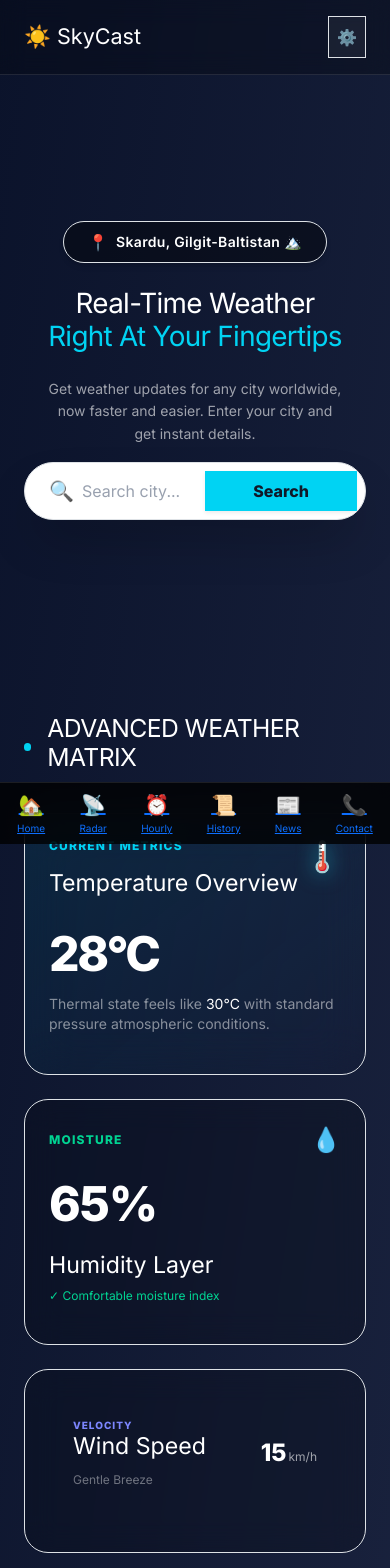
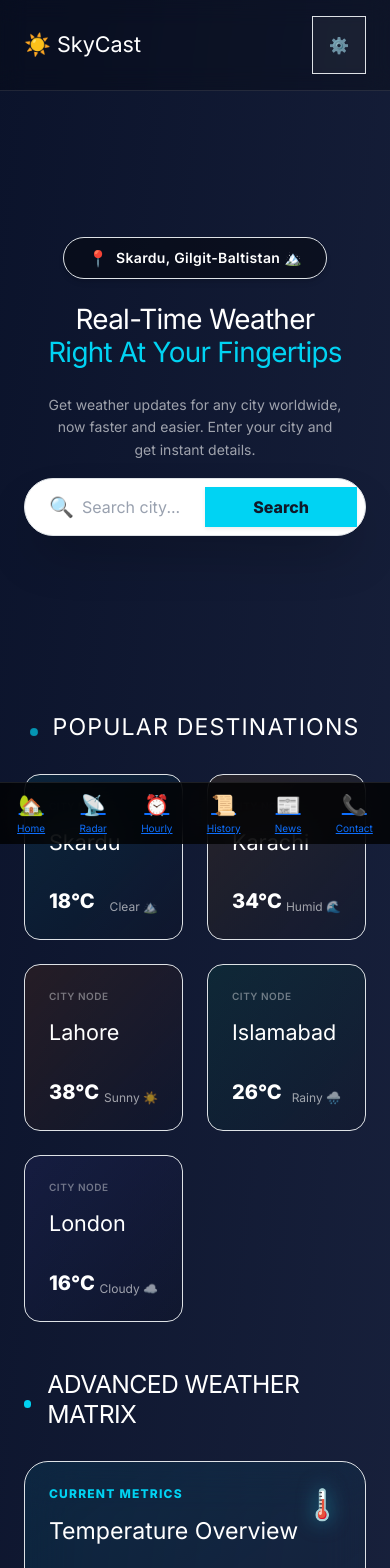
Before and after one commit to kumabbas014-beep/react-class, a React (Vite) app: page / in a window 390 px wide. Shown: the top 1568 px of the page. Built offline with nearby package versions, Linux system fonts and the light colour scheme.

Commit message:
feat: merge top cities section and advanced bento grid into single card component

```diff
--- a/src/App.jsx
+++ b/src/App.jsx
@@ -32,7 +32,7 @@ function App() {
                 </a>
               </li>
               <li>
-                <a className="group text-white/60 no-underline hover:text-white flex items-center gap-1.5 transition-all" href="./Pages/Radar.jsx">
+                <a className="group text-white/60 no-underline hover:text-white flex items-center gap-1.5 transition-all" href="Radar.jsx">
                   <span className="w-0 overflow-hidden opacity-0 group-hover:w-5 group-hover:opacity-100 transition-all duration-300 inline-block text-lg">📡</span>
                   <span>Live Radar</span>
                 </a>
@@ -89,7 +89,7 @@ function App() {
                 </button>
                 <div className="border-t border-white/5 my-1.5"></div>
                 <div className="text-[11px] text-white/40 uppercase font-bold px-3 py-1 tracking-wider">Info</div>
-                <button onClick={() => alert('Created with ❤️ by Kumail Abbas')} className="w-full text-left px-3 py-2 text-sm rounded-xl hover:bg-white/5 transition-colors flex items-center gap-2 text-white">
+                <button onClick={() => alert('Created with ❤️ by Kumail Abbas')} className="w-full text-left px-3 py-2 text-sm rounded-xl hover:bg-white/5 transition-colors flex items-center gap-2 text-white" href="../">
                   🚀 Who Made This?
                 </button>
               </div>
@@ -106,7 +106,7 @@ function App() {
           <div>
             <button
               onClick={() => setIsDropdownOpen(!isDropdownOpen)}
-              className="text-white/80 text-xl bg-white/5 p-2 rounded-full flex items-center justify-center border border-white/5 cursor-pointer">
+              className="text-white/80 text-xl bg-white/5 p-3 rounded-full flex items-center justify-center border border-white/5 cursor-pointer">
               ⚙️
             </button>
 
--- a/src/components/Card.jsx
+++ b/src/components/Card.jsx
@@ -1,18 +1,67 @@
 import React from 'react'
 
 function Card() {
+  // 1. Top Cities Static Data Array
+  const topCities = [
+    { name: "Skardu", temp: "18°C", condition: "Clear 🏔️", bg: "from-cyan-500/10" },
+    { name: "Karachi", temp: "34°C", condition: "Humid 🌊", bg: "from-amber-500/10" },
+    { name: "Lahore", temp: "38°C", condition: "Sunny ☀️", bg: "from-orange-500/10" },
+    { name: "Islamabad", temp: "26°C", condition: "Rainy 🌧️", bg: "from-emerald-500/10" },
+    { name: "London", temp: "16°C", condition: "Cloudy ☁️", bg: "from-indigo-500/10" }
+  ];
+
   return (
-    <div className="container mx-auto px-4 py-12 max-w-5xl">
-      <div className="flex items-center gap-3 mb-8 justify-center lg:justify-start">
+    <div className="container mx-auto px-4 py-8 max-w-5xl">
+
+      {/* ========================================================= */}
+      {/* 🏙️ SECTION 1: TOP CITIES QUICK ACCESS                  */}
+      {/* ========================================================= */}
+      <div className="mb-12">
+        <div className="flex items-center gap-3 mb-6 justify-center lg:justify-start">
+          <span className="h-1.5 w-1.5 rounded-full bg-cyan-400 animate-ping"></span>
+          <h3 className="text-xs font-bold uppercase tracking-wider text-white/50">
+            Popular Destinations
+          </h3>
+        </div>
+
+        {/* Top Cities Responsive Row */}
+        <div className="grid grid-cols-2 sm:grid-cols-3 md:grid-cols-5 gap-4">
+          {topCities.map((city, index) => (
+            <div
+              key={index}
+              className={`bg-linear-to-br ${city.bg} to-transparent bg-black/10 border border-white/5 hover:border-white/20 rounded-2xl p-4 flex flex-col justify-between transition-all duration-300 hover:scale-[1.03] cursor-pointer group`}
+            >
+              <div>
+                <p className="text-[10px] font-semibold text-white/40 uppercase tracking-wider group-hover:text-cyan-400 transition-colors">
+                  City Node
+                </p>
+                <h4 className="text-base font-bold text-white mt-0.5">{city.name}</h4>
+              </div>
+              <div className="mt-4 flex justify-between items-end">
+                <span className="text-xl font-black text-white">{city.temp}</span>
+                <span className="text-xs text-white/60 font-medium">{city.condition}</span>
+              </div>
+            </div>
+          ))}
+        </div>
+      </div>
+
+
+      {/* ========================================================= */}
+      {/* 📊 SECTION 2: ADVANCED WEATHER MATRIX (BENTO GRID)       */}
+      {/* ========================================================= */}
+      <div>
+        <div className="flex items-center gap-3 mb-6 justify-center lg:justify-start">
           <span className="h-2 w-2 rounded-full bg-cyan-400 animate-pulse"></span>
           <h2 className="text-2xl font-black tracking-tight uppercase text-[15px] text-white/40">
             Advanced Weather Matrix
           </h2>
         </div>
 
+        {/* Bento Grid System */}
         <div className="grid grid-cols-1 sm:grid-cols-2 md:grid-cols-4 gap-6 auto-rows-auto md:auto-rows-[140px]">
 
-        {/* 1. Temperature Card*/}
+          {/* 1. Temperature Card (Bento Big - 2x2) */}
           <div className="sm:col-span-2 md:row-span-2 bg-linear-to-br from-cyan-500/10 to-transparent border border-cyan-400/20 rounded-3xl p-6 flex flex-col justify-between backdrop-blur-xl transition-all duration-300 hover:border-cyan-400/60 hover:shadow-[0_0_30px_rgba(34,211,238,0.15)] group min-h-55 md:min-h-auto">
             <div className="flex justify-between items-start">
               <div>
@@ -27,7 +76,7 @@ function Card() {
             </div>
           </div>
 
-        {/* 2. Humidity Card*/}
+          {/* 2. Humidity Card (Bento Tall - 1x2) */}
           <div className="md:row-span-2 bg-black/20 border border-white/5 rounded-3xl p-6 flex flex-col justify-between backdrop-blur-lg transition-all duration-300 hover:border-emerald-400/40 hover:shadow-[0_0_25px_rgba(52,211,153,0.1)] min-h-45 md:min-h-auto">
             <div className="flex justify-between items-center">
               <span className="text-xs font-bold uppercase tracking-widest text-emerald-400">Moisture</span>
@@ -111,6 +160,8 @@ function Card() {
 
         </div>
       </div>
+
+    </div>
   )
 }
 
```
Lines whose indentation alone changed are shown as unchanged.
